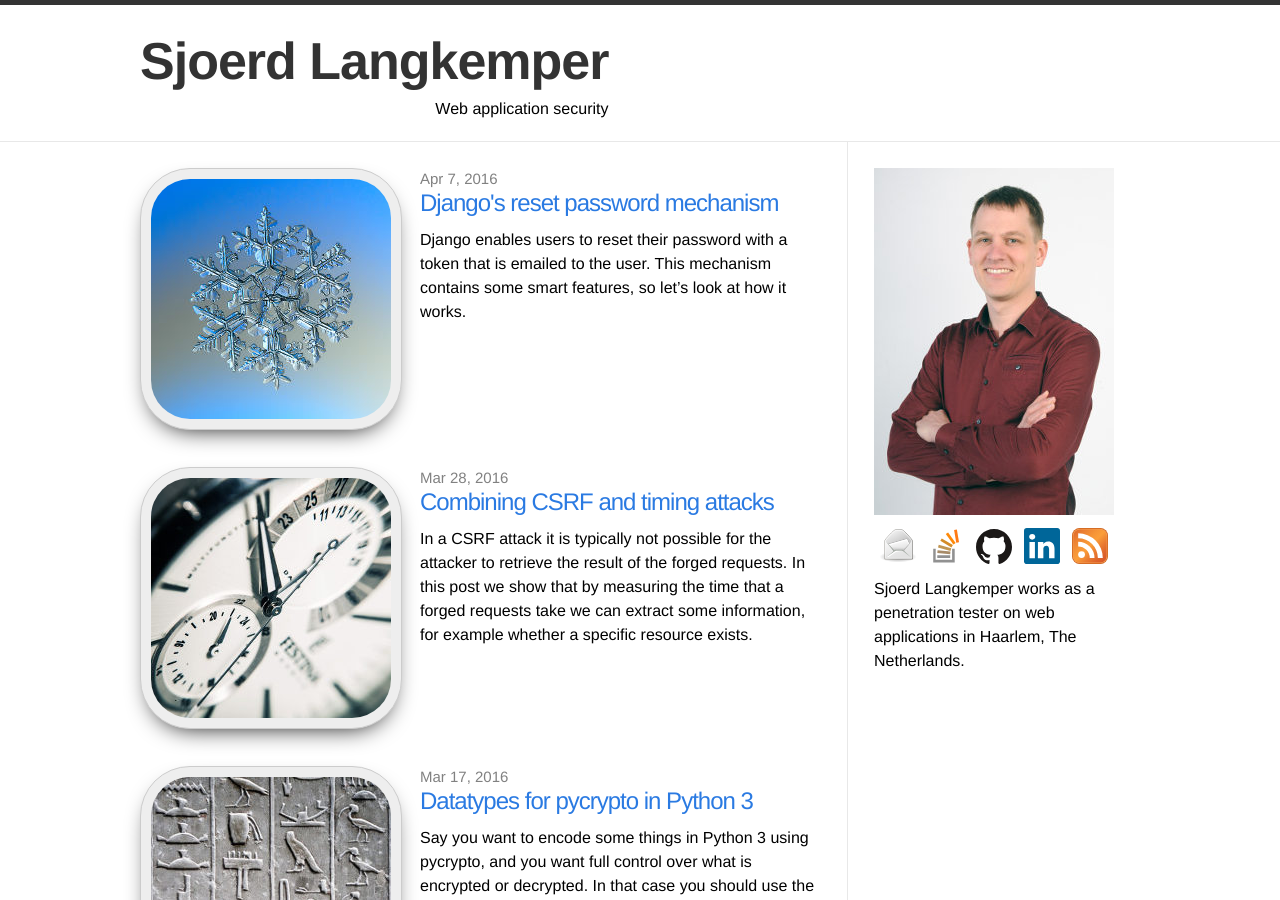
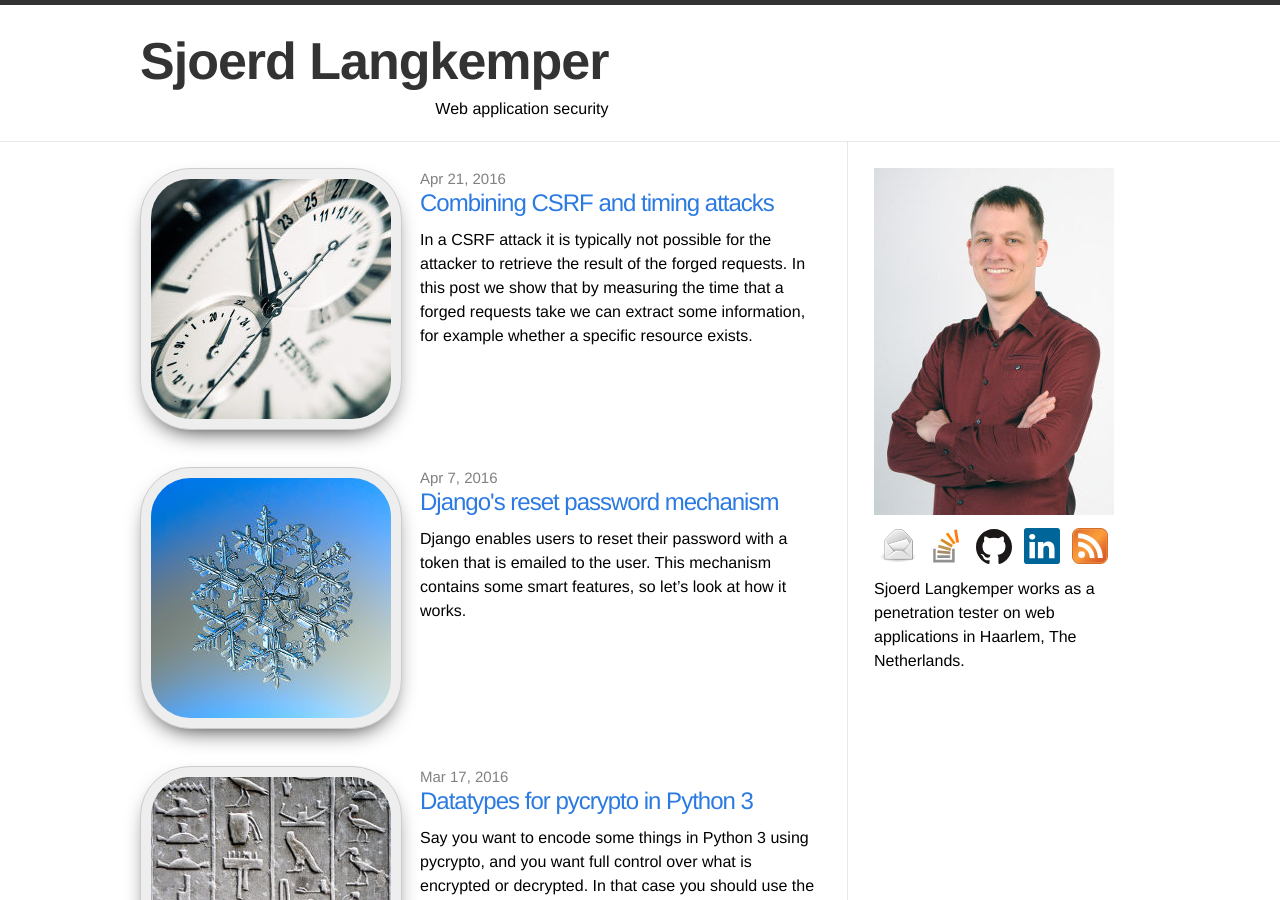
Before and after one commit to Sjord/Sjord.github.io, a Jekyll site: the page built from index.html, in a window 1280 px wide and 900 px high. Built offline with Jekyll 4.4.1, drawn with Linux system fonts in a browser that asks for light colours.

Commit message:
Add date

```diff
--- a/_posts/2016-03-28-combining-csrf-with-timing-attacks.md
+++ b/_posts/2016-03-28-combining-csrf-with-timing-attacks.md
@@ -2,7 +2,7 @@
 layout: post
 title: "Combining CSRF and timing attacks"
 thumbnail: clock-240.jpg
-date: 2016-03-28
+date: 2016-04-21
 ---
 
 In a CSRF attack it is typically not possible for the attacker to retrieve the result of the forged requests. In this post we show that by measuring the time that a forged requests take we can extract some information, for example whether a specific resource exists.
```
